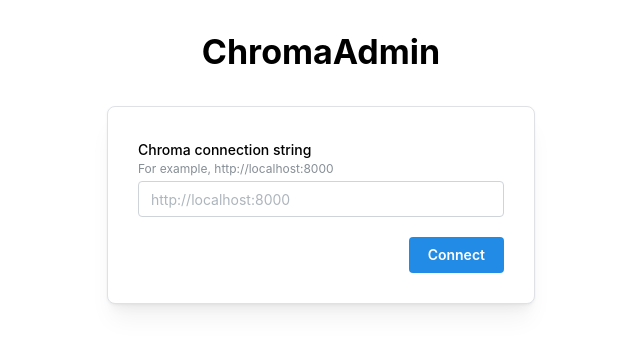
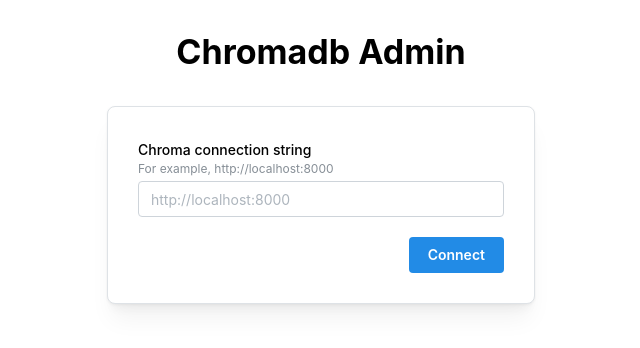
Before and after one commit to flanker/chromadb-admin, a Next.js app: page /setup in a window 1280 px wide. Shown: the top 348 px of the page, without its empty margins (319-959 px from the left). Built offline with nearby package versions, Linux system fonts and the light colour scheme.

Commit message:
Rename to Chromadb Admin.
ChromaUI or ChromaAdmin is already used by a React design system.

```diff
--- a/package.json
+++ b/package.json
@@ -1,5 +1,5 @@
 {
-  "name": "chroma-admin",
+  "name": "chromadb-admin",
   "version": "0.1.0",
   "private": true,
   "scripts": {
--- a/src/app/collections/(withOutName)/layout.tsx
+++ b/src/app/collections/(withOutName)/layout.tsx
@@ -25,7 +25,7 @@
       <AppShellHeader>
         <Group h="100%" px="lg" justify="space-between">
           <Group>
-            <Text fw={700}>ChromaAdmin</Text>
+            <Text fw={700}>Chromadb Admin</Text>
           </Group>
           <Group>
             <Text size="sm" c="dimmed">
--- a/src/app/collections/[name]/layout.tsx
+++ b/src/app/collections/[name]/layout.tsx
@@ -24,7 +24,7 @@
       <AppShellHeader>
         <Group h="100%" px="lg" justify="space-between">
           <Group>
-            <Text fw={700}>ChromaAdmin</Text>
+            <Text fw={700}>Chromadb Admin</Text>
             {collections ? (
               <Select
                 allowDeselect={false}
--- a/src/app/layout.tsx
+++ b/src/app/layout.tsx
@@ -7,7 +7,7 @@
 import type { Metadata } from 'next'
 
 export const metadata: Metadata = {
-  title: 'ChromaAdmin',
+  title: 'Chromadb Admin',
 }
 
 export default function RootLayout({ children }: { children: ReactNode }) {
--- a/src/app/setup/page.tsx
+++ b/src/app/setup/page.tsx
@@ -33,7 +33,7 @@
   return (
     <Container size={460} my={30}>
       <Title order={1} ta="center">
-        ChromaAdmin
+        Chromadb Admin
       </Title>
       <Paper withBorder shadow="md" p={30} radius="md" mt="xl">
         <TextInput
--- a/src/lib/client/localstorage.ts
+++ b/src/lib/client/localstorage.ts
@@ -1,6 +1,6 @@
 import type { AppConfig } from '@/lib/types'
 
-const localStorageItemKey = 'chroma-admin-config'
+const localStorageItemKey = 'chromadb-admin-config'
 
 export function getConfig(): AppConfig {
   const config = window.localStorage.getItem(localStorageItemKey)
```
Also changed, not shown: 1 other file (tests, documents, lock files or other folders).
